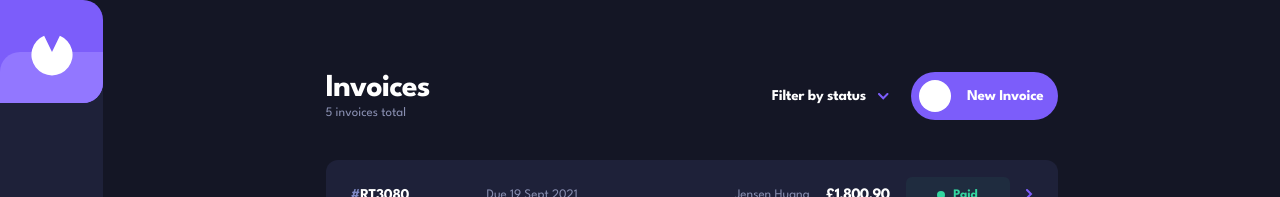
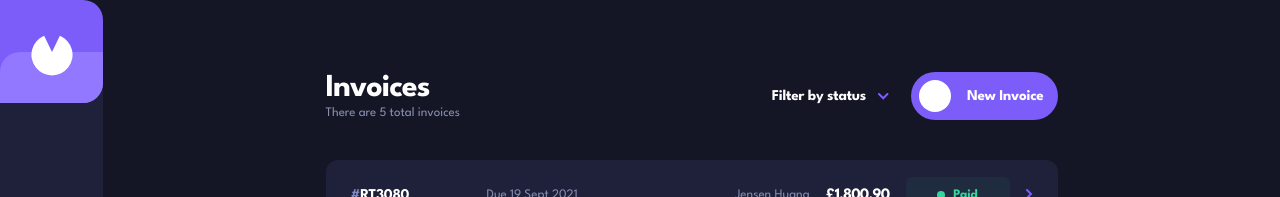
Before and after one commit to techjay01/invoice-management-app, a React (Vite) app: page / in a window 1280 px wide. Shown: the top 197 px of the page. Built offline with nearby package versions, Linux system fonts and the light colour scheme.

Commit message:
style(ui): update displayed text format

```diff
--- a/src/pages/InvoiceListPage.jsx
+++ b/src/pages/InvoiceListPage.jsx
@@ -16,7 +16,7 @@ const InvoiceListPage = ({ invoices, onSelect, onNew, filter, onFilterChange })
           <p aria-live="polite" aria-atomic="true">
             {filtered.length === 0
               ? "No invoices"
-              : `${filtered.length} invoice${filtered.length !== 1 ? "s" : ""}${filter.length ? " found" : " total"}`}
+              : `There are ${filtered.length}${filter.length ? " found" : " total"} invoice${filtered.length !== 1 ? "s" : ""}`}
           </p>
         </div>
         <div className="inv-controls">
```
